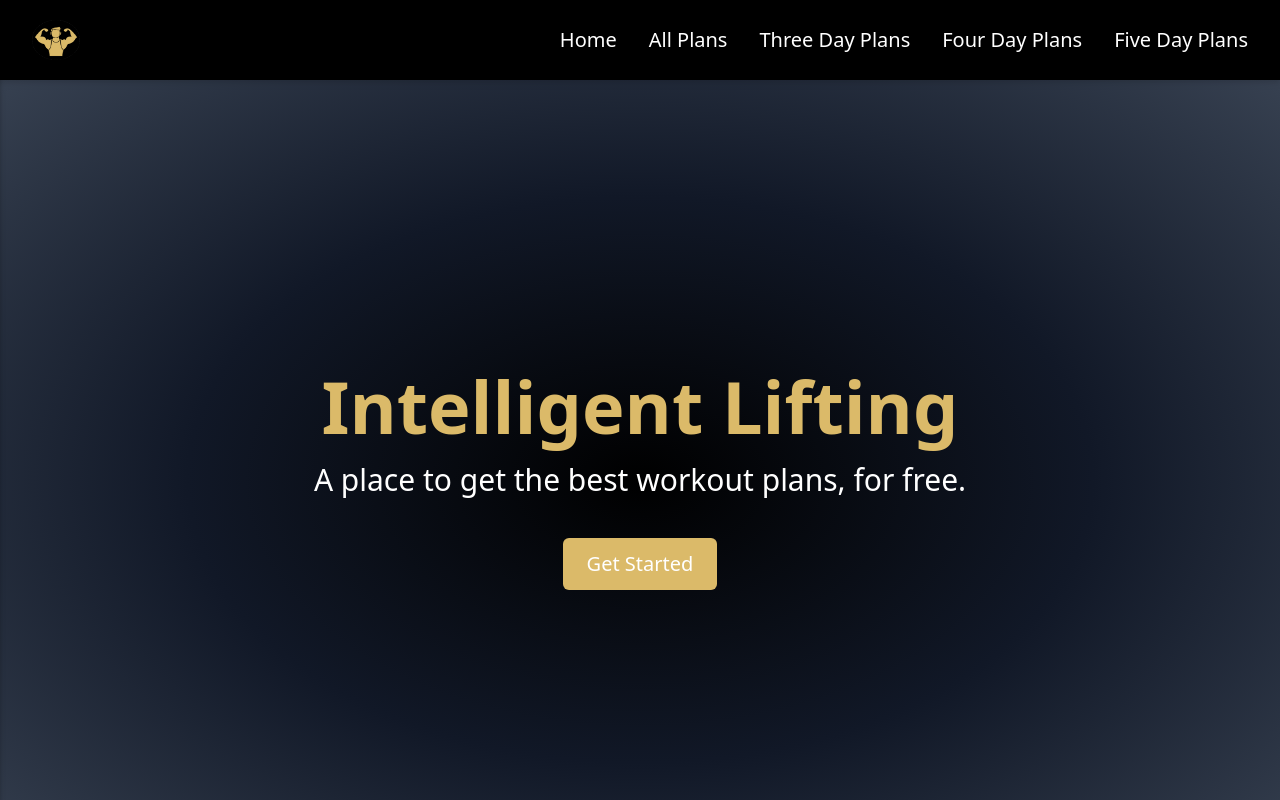
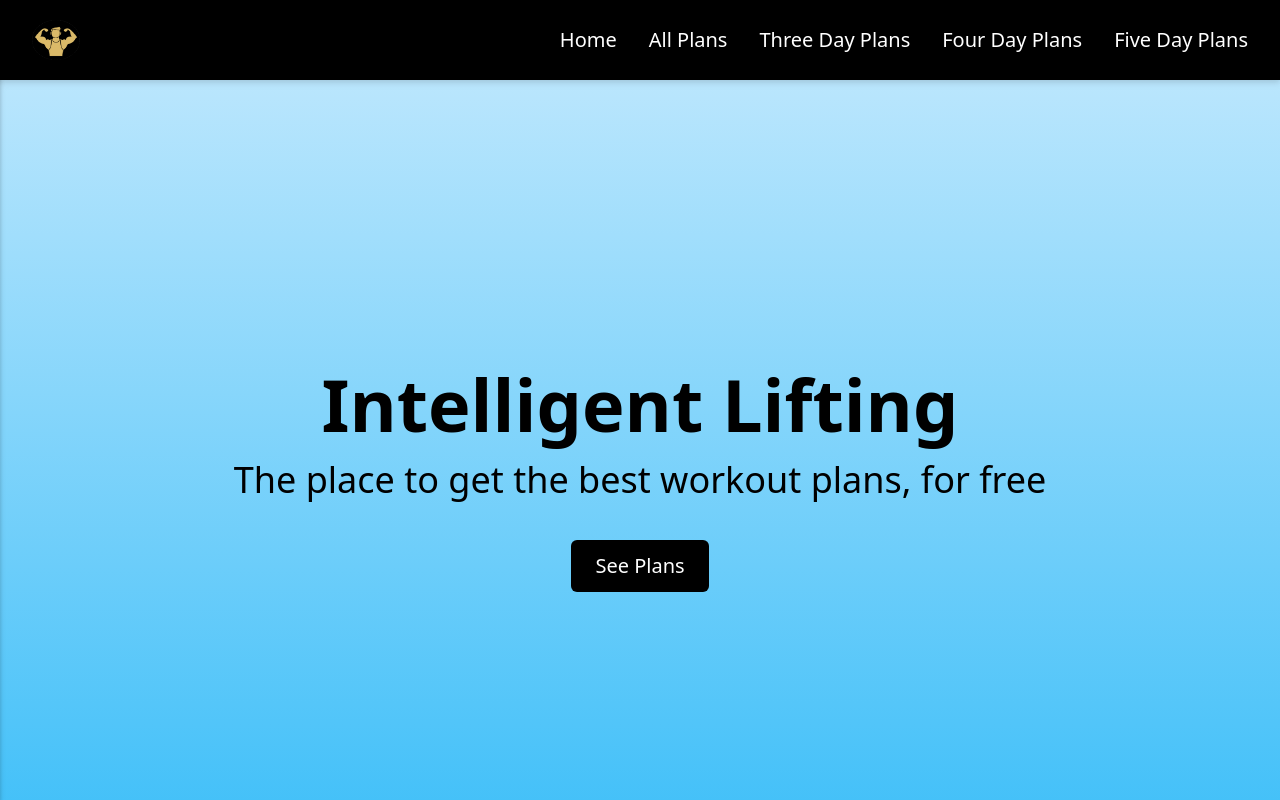
Before and after one commit to jburanpuri/IntelligentLifting, a Next.js app: page / in a window 1280 px wide. Shown: the top 800 px of the page. Built offline with nearby package versions, Linux system fonts and the light colour scheme.

Commit message:
Updated hero section colours

```diff
--- a/components/HeroComponent/hero.js
+++ b/components/HeroComponent/hero.js
@@ -1,15 +1,15 @@
 import React from "react";
-
+import Link from "next/link";
 
 export default function Hero() {
     return (
       <div>
-        <section className="flex flex-col min-h-screen text-white bg-center bg-cover bg-blend-overlay bg-[radial-gradient(ellipse_at_center,_var(--tw-gradient-stops))] from-black via-gray-900 to-gray-700">
+        <section className="flex flex-col min-h-screen bg-gradient-to-t from-sky-400 to-sky-200">
           <div className="flex-1 flex items-center">
             <div className="text-center mx-auto">
-              <h1 className="font-extrabold text-7xl text-primary">Intelligent Lifting</h1>
-              <p className="font-light text-3xl mt-5">A place to get the best workout plans, for free.</p>
-              <a className="px-6 py-3 text-xl inline-block rounded-md bg-primary text-white hover:bg-cyan-400 transition-colors mt-10" href>Get Started</a>
+              <h1 className="font-extrabold text-7xl text-black">Intelligent Lifting</h1>
+              <p className="px-4 font-normal text-4xl mt-5">The place to get the best workout plans, for free</p>
+              <Link className="px-6 py-3 text-xl inline-block rounded-md bg-black text-white hover:bg-cyan-400 transition-colors mt-10" href="/plans">See Plans</Link>
             </div>
           </div>
         </section>
```
